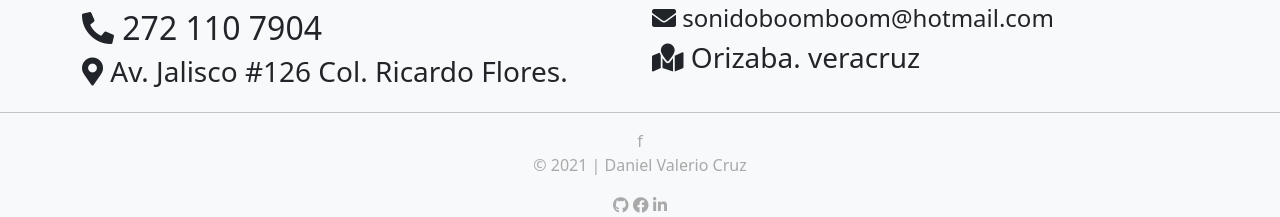
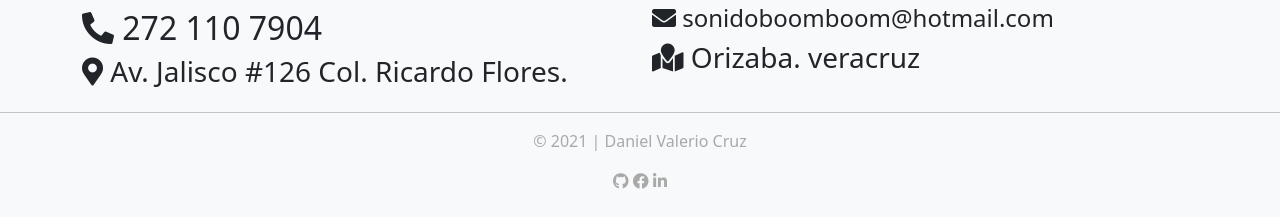
Before and after one commit to DanielValerio117/Sonido-Boom, a plain HTML site: page index.html in a window 1280 px wide. Shown: the part 3076-3293 px from the top of the page. Drawn offline with nearby package versions, Linux system fonts and the light colour scheme; a script that the page names is missing.

Commit message:
Update index.html

```diff
--- a/index.html
+++ b/index.html
@@ -289,7 +289,7 @@
 
   </div>
 <hr>
-	<footer class="footer text-center">f
+	<footer class="footer text-center">
     <div class="container">
 
        <p> &copy; 2021 | Daniel Valerio Cruz</p>
```
